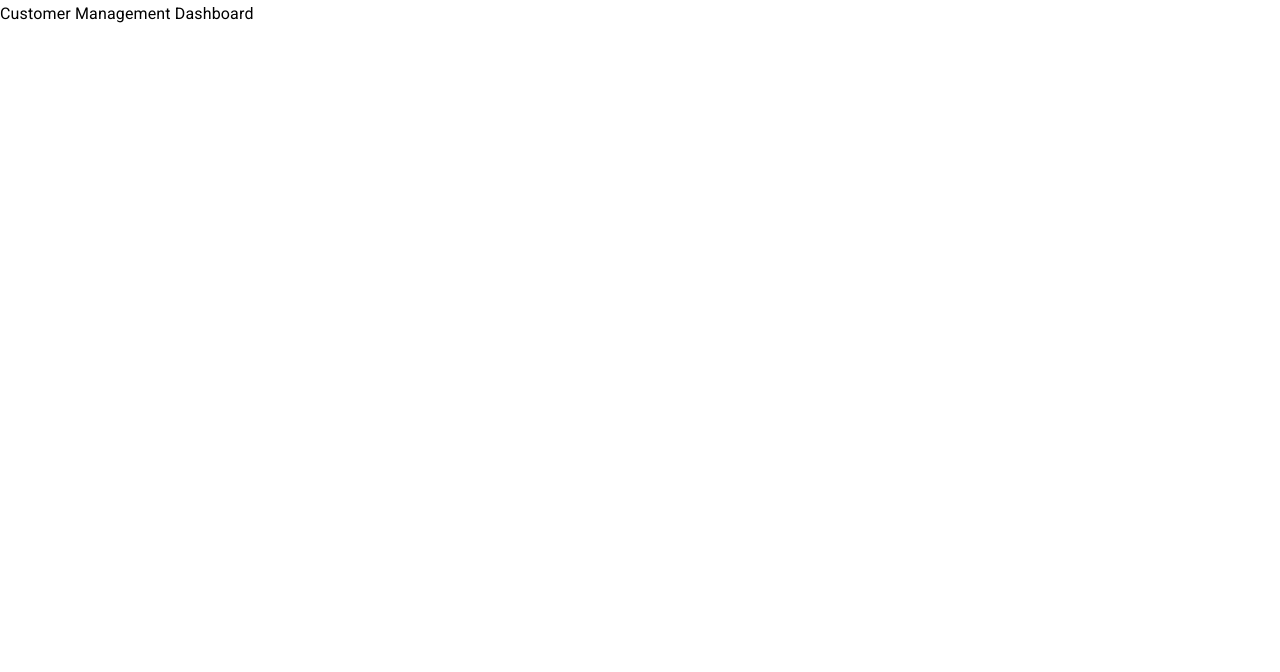
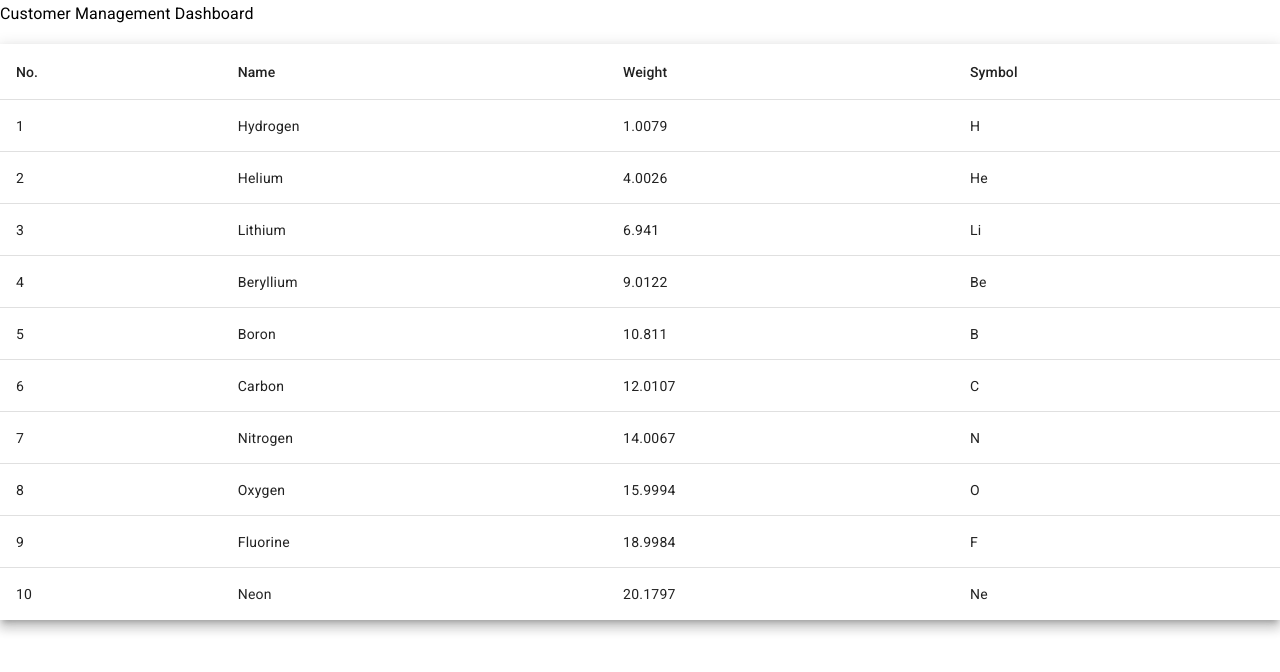
Before and after one commit to vinayfaye/CustomerManagementDashboard, an Angular app: page /customer in a window 1280 px wide. Shown: the top 672 px of the page. Built offline with nearby package versions, Linux system fonts and the light colour scheme.

Commit message:
Added customer table UI

```diff
--- a/src/modules/customer-dashboard/customer-dashboard.module.ts
+++ b/src/modules/customer-dashboard/customer-dashboard.module.ts
@@ -3,6 +3,7 @@
 
 import { CustomerDashboardRoutingModule } from './customer-dashboard-routing.module';
 import { CustomerDashboardComponent } from './customer-dashboard/customer-dashboard.component';
+import { MatTableModule } from '@angular/material/table';
 
 
 @NgModule({
@@ -11,7 +12,8 @@
   ],
   imports: [
     CommonModule,
-    CustomerDashboardRoutingModule
+    CustomerDashboardRoutingModule, MatTableModule
+
   ]
 })
 export class CustomerDashboardModule { }
--- a/src/modules/customer-dashboard/customer-dashboard/customer-dashboard.component.html
+++ b/src/modules/customer-dashboard/customer-dashboard/customer-dashboard.component.html
@@ -1 +1,34 @@
 <h3>Customer Management Dashboard</h3>
+
+<table mat-table [dataSource]="dataSource" class="mat-elevation-z8">
+
+    <!--- Note that these columns can be defined in any order.
+          The actual rendered columns are set as a property on the row definition" -->
+
+    <!-- Position Column -->
+    <ng-container matColumnDef="position">
+        <th mat-header-cell *matHeaderCellDef> No. </th>
+        <td mat-cell *matCellDef="let element"> {{element.position}} </td>
+    </ng-container>
+
+    <!-- Name Column -->
+    <ng-container matColumnDef="name">
+        <th mat-header-cell *matHeaderCellDef> Name </th>
+        <td mat-cell *matCellDef="let element"> {{element.name}} </td>
+    </ng-container>
+
+    <!-- Weight Column -->
+    <ng-container matColumnDef="weight">
+        <th mat-header-cell *matHeaderCellDef> Weight </th>
+        <td mat-cell *matCellDef="let element"> {{element.weight}} </td>
+    </ng-container>
+
+    <!-- Symbol Column -->
+    <ng-container matColumnDef="symbol">
+        <th mat-header-cell *matHeaderCellDef> Symbol </th>
+        <td mat-cell *matCellDef="let element"> {{element.symbol}} </td>
+    </ng-container>
+
+    <tr mat-header-row *matHeaderRowDef="displayedColumns"></tr>
+    <tr mat-row *matRowDef="let row; columns: displayedColumns;"></tr>
+</table>
--- a/src/modules/customer-dashboard/customer-dashboard/customer-dashboard.component.scss
+++ b/src/modules/customer-dashboard/customer-dashboard/customer-dashboard.component.scss
@@ -0,0 +1,3 @@
+table {
+    width: 100%;
+}
--- a/src/modules/customer-dashboard/customer-dashboard/customer-dashboard.component.ts
+++ b/src/modules/customer-dashboard/customer-dashboard/customer-dashboard.component.ts
@@ -1,4 +1,25 @@
 import { Component } from '@angular/core';
+
+
+export interface PeriodicElement {
+  name: string;
+  position: number;
+  weight: number;
+  symbol: string;
+}
+
+const ELEMENT_DATA: PeriodicElement[] = [
+  { position: 1, name: 'Hydrogen', weight: 1.0079, symbol: 'H' },
+  { position: 2, name: 'Helium', weight: 4.0026, symbol: 'He' },
+  { position: 3, name: 'Lithium', weight: 6.941, symbol: 'Li' },
+  { position: 4, name: 'Beryllium', weight: 9.0122, symbol: 'Be' },
+  { position: 5, name: 'Boron', weight: 10.811, symbol: 'B' },
+  { position: 6, name: 'Carbon', weight: 12.0107, symbol: 'C' },
+  { position: 7, name: 'Nitrogen', weight: 14.0067, symbol: 'N' },
+  { position: 8, name: 'Oxygen', weight: 15.9994, symbol: 'O' },
+  { position: 9, name: 'Fluorine', weight: 18.9984, symbol: 'F' },
+  { position: 10, name: 'Neon', weight: 20.1797, symbol: 'Ne' },
+];
 
 @Component({
   selector: 'app-customer-dashboard',
@@ -6,5 +27,7 @@
   styleUrls: ['./customer-dashboard.component.scss']
 })
 export class CustomerDashboardComponent {
+  displayedColumns: string[] = ['position', 'name', 'weight', 'symbol'];
+  dataSource = ELEMENT_DATA;
 
 }
```
Also changed, not shown: 13 other files (tests, documents, lock files or other folders).
